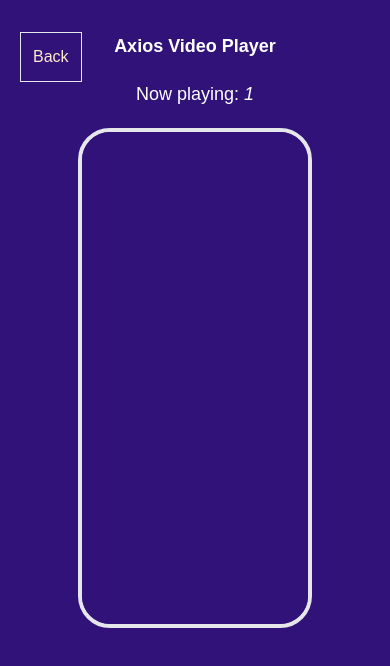
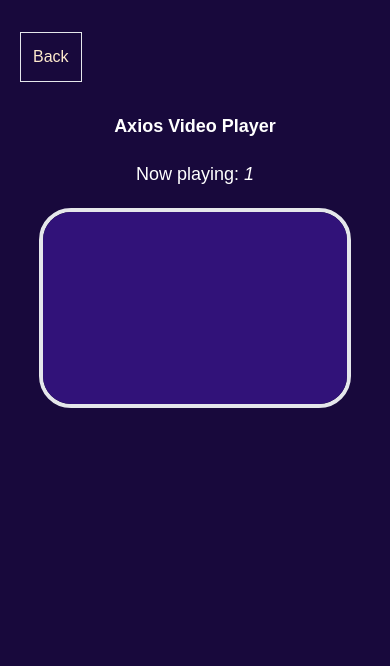
Before and after one commit to BeastNectus/MoVid, an Angular app: page /video-player/1/1 in a window 390 px wide. Shown: the top 666 px of the page. Built offline with nearby package versions, Linux system fonts and the light colour scheme; a web font is replaced by a local one.

Commit message:
fixed responsive

```diff
--- a/src/app/app-routing.module.ts
+++ b/src/app/app-routing.module.ts
@@ -2,11 +2,13 @@
 import { RouterModule, Routes } from '@angular/router';
 import { HomeComponent } from './pages/home/home.component';
 import { VideoPlayerComponent } from './pages/video-player/video-player.component';
+import { FullscreenMessageComponent } from './pages/fullscreen-message/fullscreen-message.component';
 
 const routes: Routes = [
   { path: '', redirectTo: '/home', pathMatch: 'full' },
   { path: 'home', component: HomeComponent },
-  { path: 'video-player/:src/:title', component: VideoPlayerComponent }
+  { path: 'video-player/:src/:title', component: VideoPlayerComponent },
+  { path: 'hihi', component: FullscreenMessageComponent }
 ];
 
 @NgModule({
--- a/src/app/app.component.ts
+++ b/src/app/app.component.ts
@@ -1,20 +1,42 @@
 import { Component, HostListener } from '@angular/core';
+import { Router } from '@angular/router';
 
 @Component({
   selector: 'app-root',
   templateUrl: './app.component.html',
-  styleUrl: './app.component.scss'
+  styleUrls: ['./app.component.scss']
 })
 export class AppComponent {
   title = 'movid';
+
+  constructor(private router: Router) {
+    this.detectDevTools();
+  }
 
   @HostListener('document:keydown', ['$event'])
   onKeyDown(event: KeyboardEvent) {
     if ((event.key === 'F12' || (event.ctrlKey && event.shiftKey && event.key === 'I')) ||
         (event.key === 'U' && event.ctrlKey)) {
       event.preventDefault();
-      alert("I'm watching you 👁️👁️");
-      debugger;
+      this.showFullScreenMessage();
     }
   }
+
+  @HostListener('document:contextmenu', ['$event'])
+  onContextMenu(event: MouseEvent) {
+    event.preventDefault();
+    this.showFullScreenMessage();
+  }
+
+  private showFullScreenMessage() {
+    this.router.navigateByUrl('/hihi');
+  }
+
+  private detectDevTools() {
+    window.addEventListener('devtoolschange', (event) => {
+      if (document.documentElement.classList.contains('devtools-open')) {
+        this.showFullScreenMessage();
+      }
+    });
+  }
 }
--- a/src/app/app.module.ts
+++ b/src/app/app.module.ts
@@ -8,13 +8,15 @@
 import { HttpClientModule } from '@angular/common/http';
 import { VideoPlayerComponent } from './pages/video-player/video-player.component';
 import { FormsModule } from '@angular/forms';
+import { FullscreenMessageComponent } from './pages/fullscreen-message/fullscreen-message.component';
 
 
 @NgModule({
   declarations: [
     AppComponent,
     HomeComponent,
-    VideoPlayerComponent
+    VideoPlayerComponent,
+    FullscreenMessageComponent,
   ],
   imports: [
     BrowserModule,
--- /dev/null
+++ b/src/app/pages/fullscreen-message/fullscreen-message.component.html
@@ -0,0 +1,5 @@
+<div class="fixed top-0 left-0 w-full h-full flex justify-center items-center bg-black bg-opacity-50 z-50">
+    <div class="bg-white p-8 rounded-lg shadow-lg w-auto h-auto flex items-center justify-center">
+      <p class="text-center text-[8rem]">I'm watching you 👁️👁️</p>
+    </div>
+  </div>
--- a/src/app/pages/home/home.component.html
+++ b/src/app/pages/home/home.component.html
@@ -1,12 +1,13 @@
-<div class="flex justify-center p-2">
-    <div class="flex flex-col items-center justify-center">
-        <button (click)="prevPage()" class="border p-5 text-white hover:text-black hover:bg-white font-semibold">Page --</button>
+<div class="flex justify-center p-2 sm:flex-col md:flex-col lg:flex-row h-[100vh]">
+    <div class="items-center justify-center hidden lg:flex mb-4">
+        <button (click)="prevPage()" class="border p-2 text-white hover:text-black hover:bg-white font-semibold">PREV</button>
     </div>
-    <div class="flex flex-col items-center justify-center w-9/12" *ngIf="movies && movies.length > 0">
+    <div class="flex flex-col items-center justify-center w-full lg:w-9/12 gap-5">
         <h1 class="text-white text-[1.3rem] font-semibold">MoVid - ©Axios</h1>
         <div *ngIf="!movies || movies.length === 0">
             <p style="color: white; text-align: center">No movies found.</p>
         </div>
+        <div class="lg:overflow-x-hidden flex justify-center md:w-10/12 lg:w-full overflow-y-auto">
             <table class="movie-table m-0">
                 <thead>
                     <tr>
@@ -17,19 +18,26 @@
                 </thead>
                 <tbody>
                     <tr *ngFor="let movie of movies">
-                    <td style="text-align: center">{{ movie.title }}</td>
-                    <td style="text-align: center">{{ movie.imdb_id }}</td>
-                    <td style="text-align: center">
-                        <a [routerLink]="['/video-player', movie.embed_url_imdb, movie.title]" class="text-[blanchedalmond] hover:text-[red]"
-                            >Play Now</a
-                        >
+                        <td class="text-center">{{ movie.title }}</td>
+                        <td class="text-center">{{ movie.imdb_id }}</td>
+                        <td class="text-center">
+                            <a [routerLink]="['/video-player', movie.embed_url_imdb, movie.title]" class="text-[blanchedalmond] hover:text-[red]">Play Now</a>
                         </td>
                     </tr>
                 </tbody>
             </table>
-        <span class="text-white font-semibold mt-1">Page {{ currentPage }}</span>
         </div>
-    <div class="flex flex-col items-center justify-center">
-        <button (click)="nextPage()" class="border p-5 text-white hover:text-black hover:bg-white font-semibold">Page ++</button>
+        <div class="flex items-center justify-center gap-5">
+            <div class="items-center justify-center flex lg:hidden">
+                <button (click)="prevPage()" class="border p-2 text-white hover:text-black hover:bg-white font-semibold">PREV</button>
+            </div>
+            <span class="text-white font-semibold mt-1">Page - {{ currentPage }}</span>
+            <div class="items-center justify-center flex lg:hidden">
+                <button (click)="nextPage()" class="border p-2 text-white hover:text-black hover:bg-white font-semibold">NEXT</button>
             </div>
         </div>
+    </div>
+    <div class="items-center justify-center hidden lg:flex mt-4">
+        <button (click)="nextPage()" class="border p-2 text-white hover:text-black hover:bg-white font-semibold">NEXT</button>
+    </div>
+</div>
--- a/src/app/pages/home/home.component.scss
+++ b/src/app/pages/home/home.component.scss
@@ -17,3 +17,24 @@
     background-color: #5c5c5c;
     color: white;
   }
+
+  /* Custom scrollbar style */
+::-webkit-scrollbar {
+    width: 0;
+    height: 0;
+  }
+
+  /* Track */
+  ::-webkit-scrollbar-track {
+    background: transparent;
+  }
+
+  /* Handle */
+  ::-webkit-scrollbar-thumb {
+    background: transparent;
+  }
+
+  /* Handle on hover */
+  ::-webkit-scrollbar-thumb:hover {
+    background: transparent;
+  }
--- a/src/app/pages/video-player/video-player.component.html
+++ b/src/app/pages/video-player/video-player.component.html
@@ -1,8 +1,8 @@
-<div class="text-center flex items-center flex-col gap-5 mt-8 relative">
+<div class="text-center flex items-center flex-col gap-5 pt-8 relative h-[100vh]">
     <a [routerLink]="['/home']" class="absolute left-5 text-[blanchedalmond] border p-3 hover:text-black hover:bg-white">Back</a>
-    <h2 class="text-white text-lg font-semibold">Axios Video Player</h2>
+    <h2 class="text-white text-lg font-semibold mt-20 lg:mt-0">Axios Video Player</h2>
     <h3 class="text-white text-lg font-normal">
         Now playing: <span class="italic">{{ movieTitle }}</span>
     </h3>
-    <iframe [src]="videoUrl" width="60%" height="500" frameborder="0" allowfullscreen class="border-4 rounded-[2rem]"></iframe>
+    <iframe [src]="videoUrl" frameborder="0" allowfullscreen class="border-4 rounded-[2rem] h-[200px] w-[80%] lg:w-[60%] lg:h-[500px]"></iframe>
 </div>
--- a/src/styles.scss
+++ b/src/styles.scss
@@ -10,5 +10,18 @@
 }
 
 body {
-    background: rgb(49, 18, 121) !important;
+    position: relative;
+    background: rgb(49, 18, 121);
 }
+
+body::before {
+    content: "";
+    position: absolute;
+    top: 0;
+    left: 0;
+    width: 100%;
+    height: 100%;
+    background-color: black;
+    opacity: 0.5;
+    z-index: -1;
+}
```
Also changed, not shown: src/app/pages/fullscreen-message/fullscreen-message.component.ts (added, +10 -0 lines), src/app/pages/fullscreen-message/fullscreen-message.component.scss (added), 1 other file (tests, documents, lock files or other folders). Lines whose indentation alone changed are shown as unchanged.
